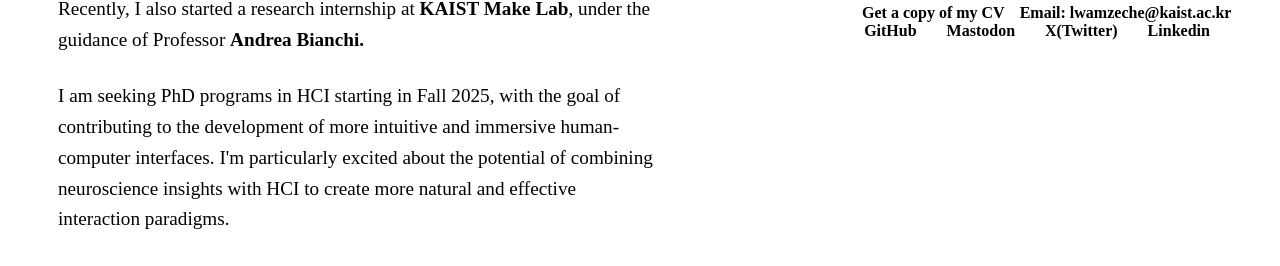
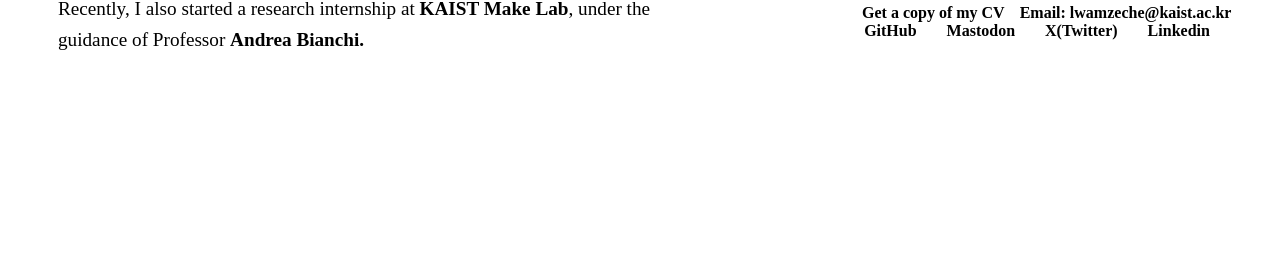
Before and after one commit to lwamzeche/lwamzeche-site, a React (Create React App) app: page /about in a window 1280 px wide. Shown: the part 552-818 px from the top of the page. Built offline with nearby package versions, Linux system fonts and the light colour scheme.

Commit message:
About edited

```diff
--- a/src/About.js
+++ b/src/About.js
@@ -68,13 +68,6 @@ function About() {
                 Andrea Bianchi.
               </a>
             </p>
-            <p>
-              I am seeking PhD programs in HCI starting in Fall 2025, with the
-              goal of contributing to the development of more intuitive and
-              immersive human-computer interfaces. I'm particularly excited
-              about the potential of combining neuroscience insights with HCI to
-              create more natural and effective interaction paradigms.
-            </p>
           </div>
         </div>
         <div className="about-image-wrapper">
```
